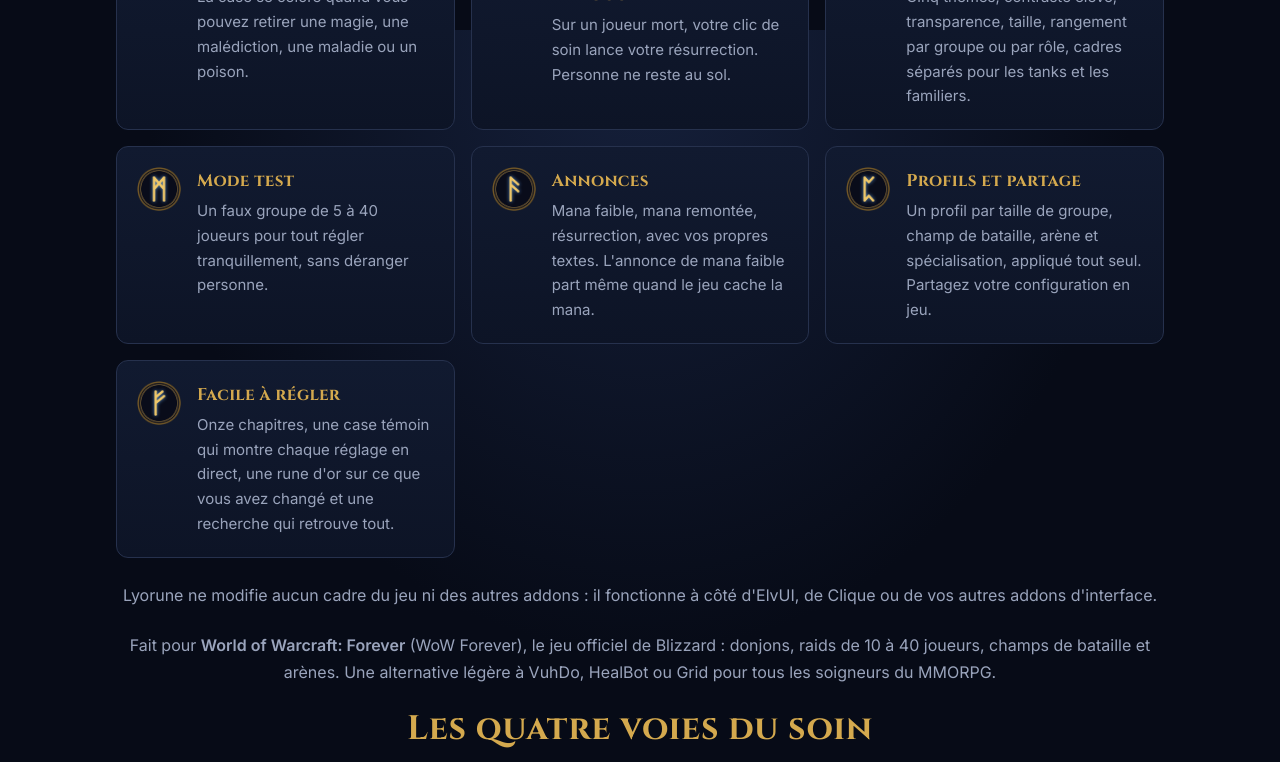
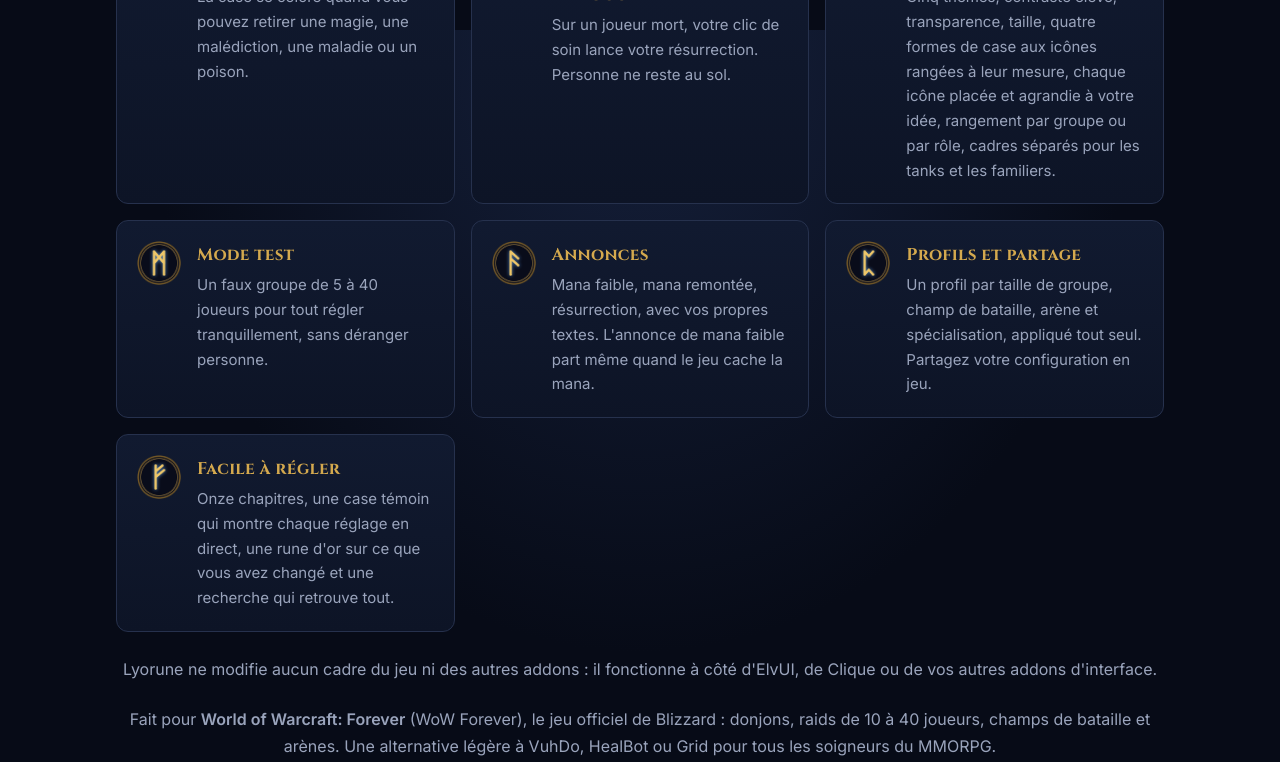
Before and after one commit to BellaHealFr/Lyorune, a plain HTML site: page site/index.html in a window 1280 px wide. Shown: the part 2370-3132 px from the top of the page. Drawn offline with Linux system fonts and the light colour scheme; no server answers; files whose address does not match are found by name.

Commit message:
Étape 21, lot 4 : textes de la 1.27.0 (carte « Ce que disent les couleurs » de la visite, tableau des icônes du guide selon la forme, README, site et Notes)

```diff
--- a/site/index.html
+++ b/site/index.html
@@ -217,7 +217,7 @@
       <div class="carte"><img src="images/runes/u.png" alt=""><div><h3>Tout voir d'un coup d'œil</h3><p>Vie, soins en route, boucliers, mana, mana basse des autres soigneurs, soins sur la durée et affaiblissements visibles en plein combat, auras des boss, menace, portée, recharge globale et incantation.</p></div></div>
       <div class="carte"><img src="images/runes/d.png" alt=""><div><h3>Dissiper sans chercher</h3><p>La case se colore quand vous pouvez retirer une magie, une malédiction, une maladie ou un poison.</p></div></div>
       <div class="carte"><img src="images/runes/r.png" alt=""><div><h3>Relever sans changer de touche</h3><p>Sur un joueur mort, votre clic de soin lance votre résurrection. Personne ne reste au sol.</p></div></div>
-      <div class="carte"><img src="images/runes/g.png" alt=""><div><h3>À votre goût</h3><p>Cinq thèmes, contraste élevé, transparence, taille, rangement par groupe ou par rôle, cadres séparés pour les tanks et les familiers.</p></div></div>
+      <div class="carte"><img src="images/runes/g.png" alt=""><div><h3>À votre goût</h3><p>Cinq thèmes, contraste élevé, transparence, taille, quatre formes de case aux icônes rangées à leur mesure, chaque icône placée et agrandie à votre idée, rangement par groupe ou par rôle, cadres séparés pour les tanks et les familiers.</p></div></div>
       <div class="carte"><img src="images/runes/m.png" alt=""><div><h3>Mode test</h3><p>Un faux groupe de 5 à 40 joueurs pour tout régler tranquillement, sans déranger personne.</p></div></div>
       <div class="carte"><img src="images/runes/a.png" alt=""><div><h3>Annonces</h3><p>Mana faible, mana remontée, résurrection, avec vos propres textes. L'annonce de mana faible part même quand le jeu cache la mana.</p></div></div>
       <div class="carte"><img src="images/runes/p.png" alt=""><div><h3>Profils et partage</h3><p>Un profil par taille de groupe, champ de bataille, arène et spécialisation, appliqué tout seul. Partagez votre configuration en jeu.</p></div></div>
```
Also changed, not shown: site/en/index.html (+1 -1 lines), 8 other files.
